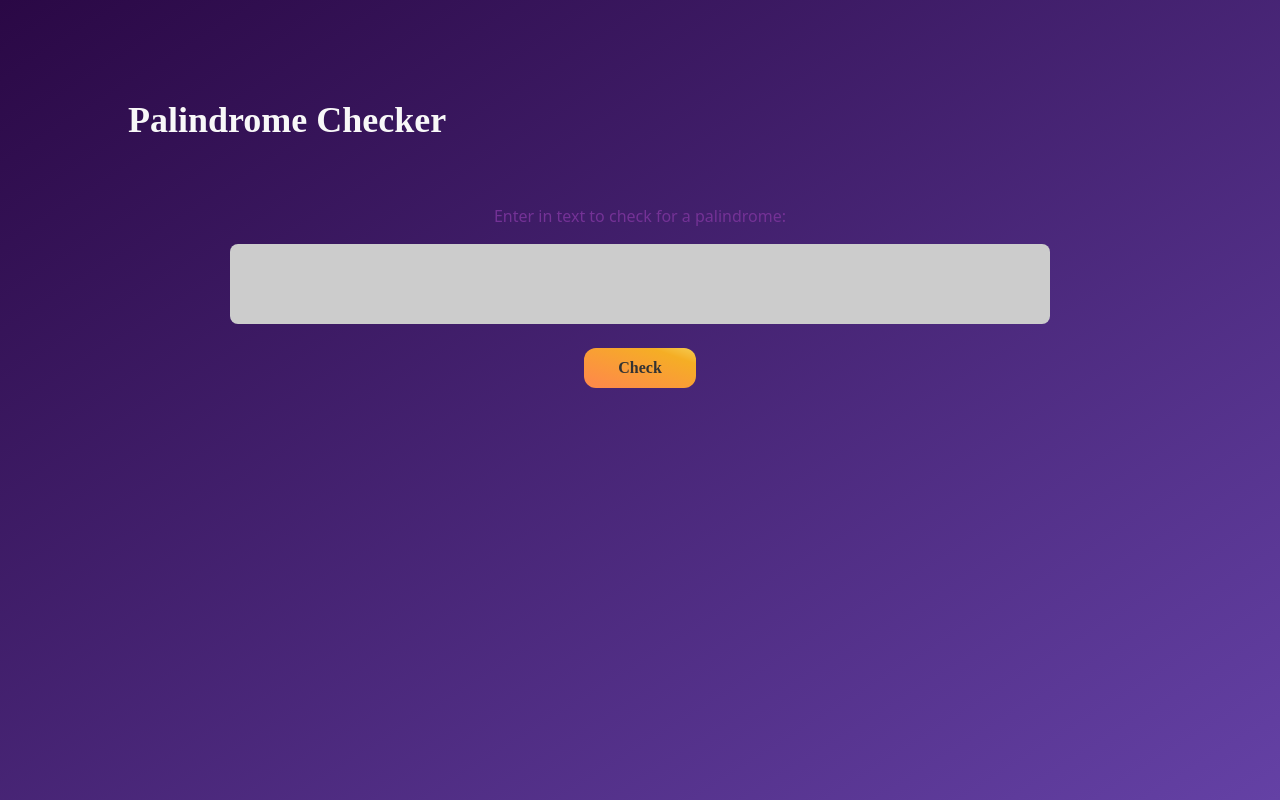
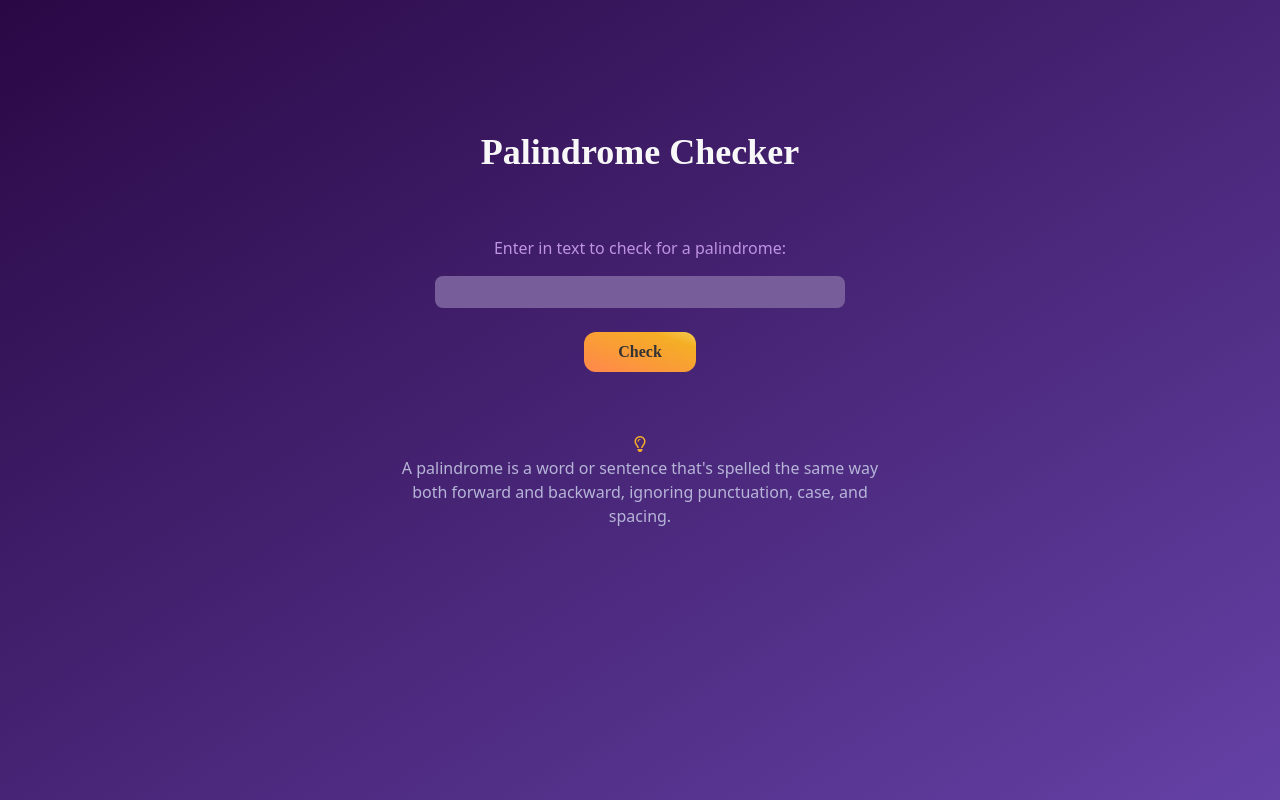
Before and after one commit to Ameer-Hamza-Khetran/freecodecamp-JS-PalindromeChecker, a plain HTML site: page index.html in a window 1280 px wide. Drawn offline with nearby package versions, Linux system fonts and the light colour scheme.

Commit message:
update: ui complete

```diff
--- a/index.html
+++ b/index.html
@@ -12,12 +12,16 @@
                         gradientStart: '#2a0845',
                         gradientEnd: '#6441A5',
                         h1: '#f8f8f8',
-                        textColor: '#743296',
+                        textColor: '#BE93E4',
                         inputBackgoundColor: '#CCCCCC',
                         buttonColorStart: '#f5cc51',
                         buttonMiddleColor: '#f5ae25',
                         buttonColorEnd: '#fe8b48',
-                        buttonText:'#333333'
+                        buttonText:'#333333',
+                        paragraphNoteText: '#B6B5D8',
+                        inputBackground: '#775e9b',
+                        inputText: '#f8f8f8',
+                        inputActive: '#B768A2',
                     },
                 fontFamily: {
                     text: ['Poppins', 'Helvetica'],
@@ -28,18 +32,23 @@
             }
         }
     </script>
+    <script src="https://kit.fontawesome.com/48f150aa54.js" crossorigin="anonymous" defer></script>
     <title>Palindrome Checker</title>
 </head>
 
 <body class="bg-gradient-to-br from-gradientStart to-gradientEnd w-screen h-screen flex items-center justify-center">
-    <main class="w-4/5 h-3/4 flex flex-col justify-start">
-        <section class="flex text-center">
+    <main class="w-4/5 h-3/4 flex flex-col justify-start sm:max-w-lg">
+        <section class="flex text-center justify-center mt-8">
             <h1 class="text-4xl text-h1 w-max h-max font-extrabold font-sans-serif">Palindrome Checker</h1>
         </section>
         <section class="mt-16 flex flex-col items-center">
             <p class="font-sans text-center text-textColor">Enter in text to check for a palindrome:</p>
-            <input id="text-input" type="text" class="mt-4 w-4/5 h-20 bg bg-inputBackgoundColor rounded-lg"/>
+            <input id="text-input" type="text" class="mt-4 w-4/5 h-8 text-inputText bg-inputBackground rounded-lg valid:outline-none focus:border-inputActive focus:border-b-2"/>
             <button id="check-btn" class="mt-6 w-28 h-10 bg-gradient-to-bl from-buttonColorStart from-0% via-buttonMiddleColor via-20% to-buttonColorEnd to-90% rounded-xl text-buttonText font-bold font-sans-serif">Check</button>
+        </section>
+        <section class="mt-16 text-paragraphNoteText flex flex-col items-center text-center">
+            <i class="fa-regular fa-lightbulb text-buttonMiddleColor mb-1"></i>
+            <p class="font-sans">A palindrome is a word or sentence that's spelled the same way both forward and backward, ignoring punctuation, case, and spacing.</p>
         </section>
     </main>
 </body>
```
